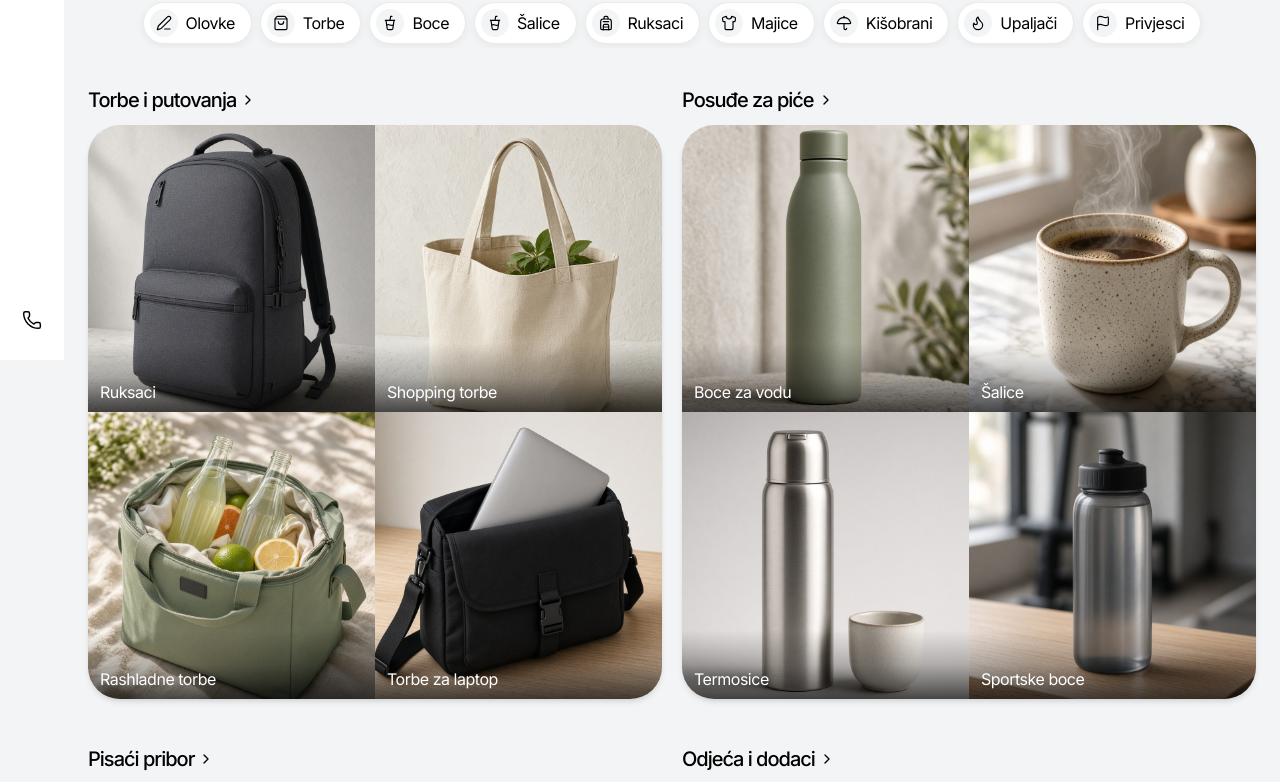
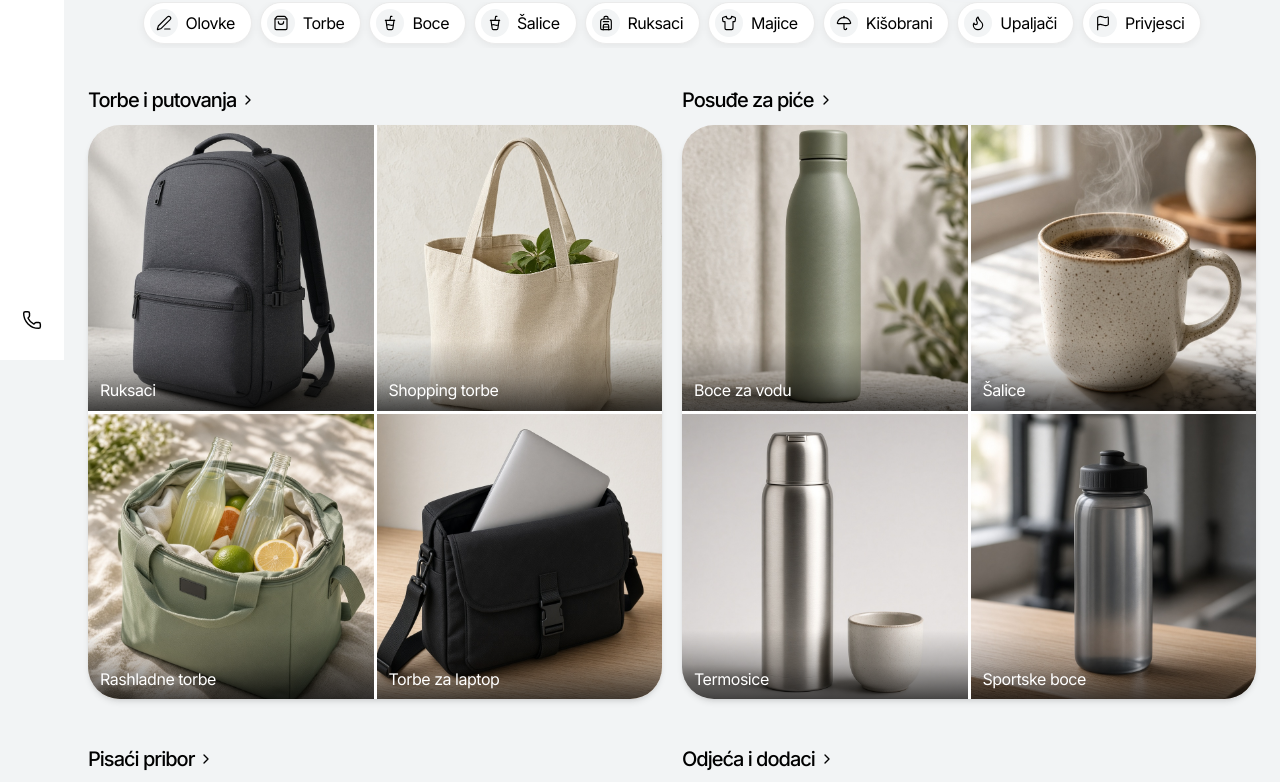
Before and after one commit to danic999/laser-prototype, a Next.js app: page / in a window 1280 px wide. Shown: the part 440-1222 px from the top of the page. Built offline with nearby package versions, Linux system fonts and the light colour scheme.

Commit message:
Divide homepage category photos with a white cross.
The four pictures in each block meet on a straight white line instead of a frame around every photo.

Co-authored-by: marinkosevo94 <marinkosevo94@gmail.com>

```diff
--- a/src/app/page.tsx
+++ b/src/app/page.tsx
@@ -67,7 +67,7 @@ export default function HomePage() {
               {band.name}
               <ChevronRight className="size-4" />
             </Link>
-            <div className={`mt-3 grid aspect-square grid-cols-2 grid-rows-2 overflow-hidden rounded-[32px] ${cardShadow}`}>
+            <div className={`mt-3 grid aspect-square grid-cols-2 grid-rows-2 gap-[3px] overflow-hidden rounded-[32px] bg-white ${cardShadow}`}>
               {band.tiles.map((tile) => (
                 <Link
                   key={tile.name}
```
